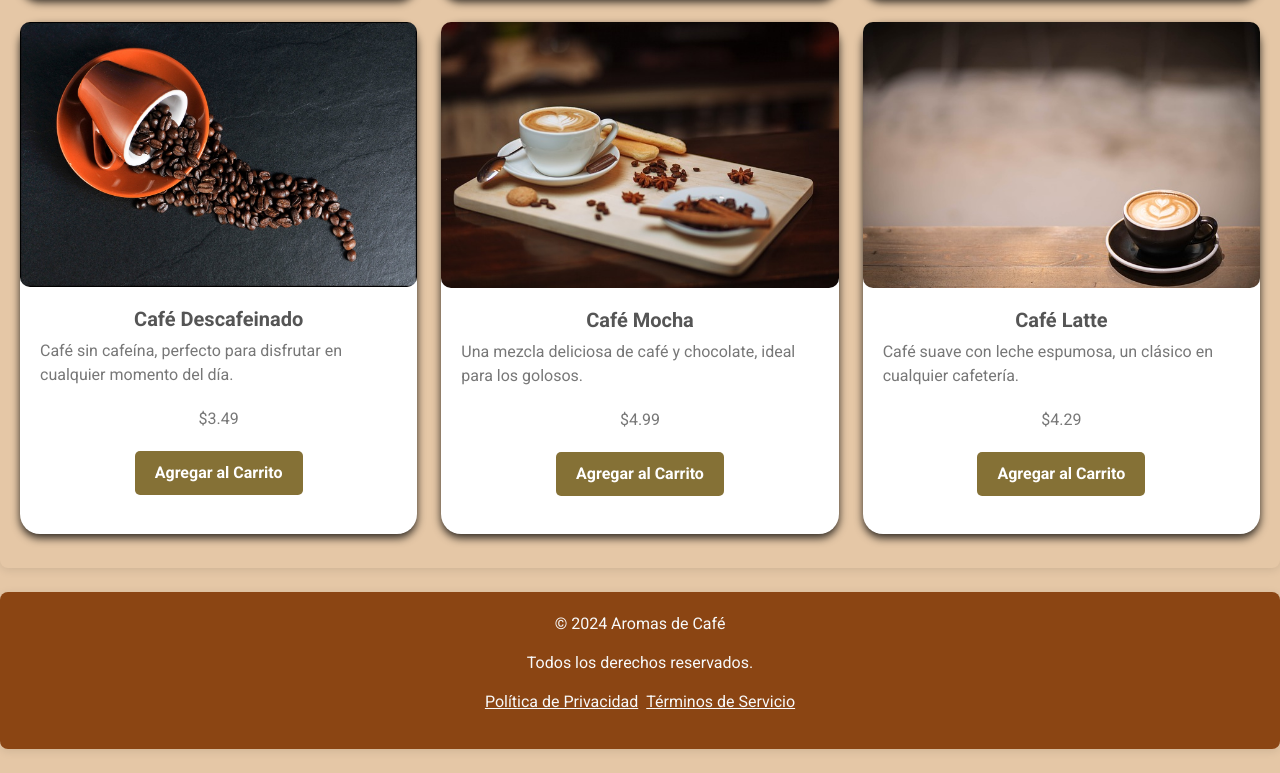
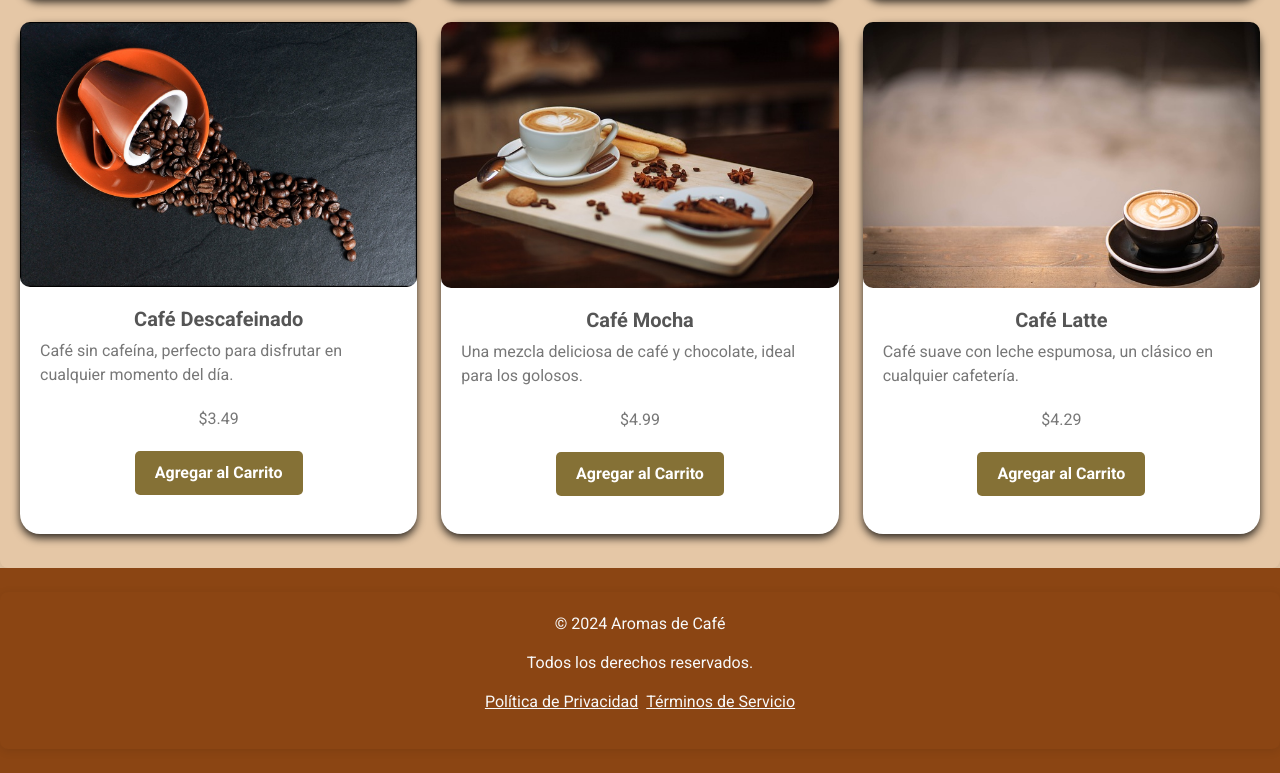
Before and after one commit to bernardpena/aromas-de-cafe, a React (Vite) app in the folder frontend/: page / in a window 1280 px wide. Shown: the part 1288-2061 px from the top of the page. Built offline with nearby package versions, Linux system fonts and the light colour scheme; a web font is replaced by a local one.

Commit message:
Actualizando CSS

```diff
--- a/frontend/src/assets/css/footer.css
+++ b/frontend/src/assets/css/footer.css
@@ -3,6 +3,10 @@
   max-width: 100%;
 }
 
+footer {
+  background-color: saddlebrown;
+}
+
 .colorFondo .container {
     background-color: saddlebrown;
   }
```
